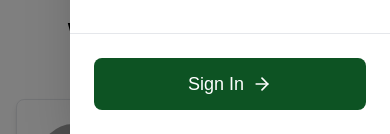
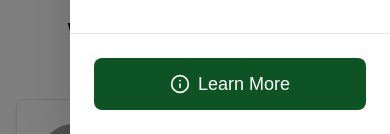
Before and after one commit to ACSES-SRID/acses-website, a React (Vite) app in the folder acses-website/: page / in a window 390 px wide. Both pictures are taken after a click on the button "Toggle menu". Shown: the part 710-844 px from the top of the page. Built offline with nearby package versions, Linux system fonts and the light colour scheme; grey boxes are pictures that could not be loaded.

Commit message:
fix: fix navigation on mobile

```diff
--- a/acses-website/src/components/navbar/Sidebar.jsx
+++ b/acses-website/src/components/navbar/Sidebar.jsx
@@ -147,8 +147,8 @@ const Sidebar = ({ isOpen, onClose, navItems }) => {
                   className="w-full py-3 bg-acses-green-600 text-white rounded-lg font-medium text-lg
                                 hover:bg-acses-green-700 transition-colors duration-200 flex items-center justify-center space-x-2"
                 >
-                  <span>Sign In</span>
-                  <ArrowRight className="w-5 h-5" />
+                  <Info className="w-5 h-5" />
+                  <span>Learn More</span>
                 </button>
               </div>
             </div>
```
